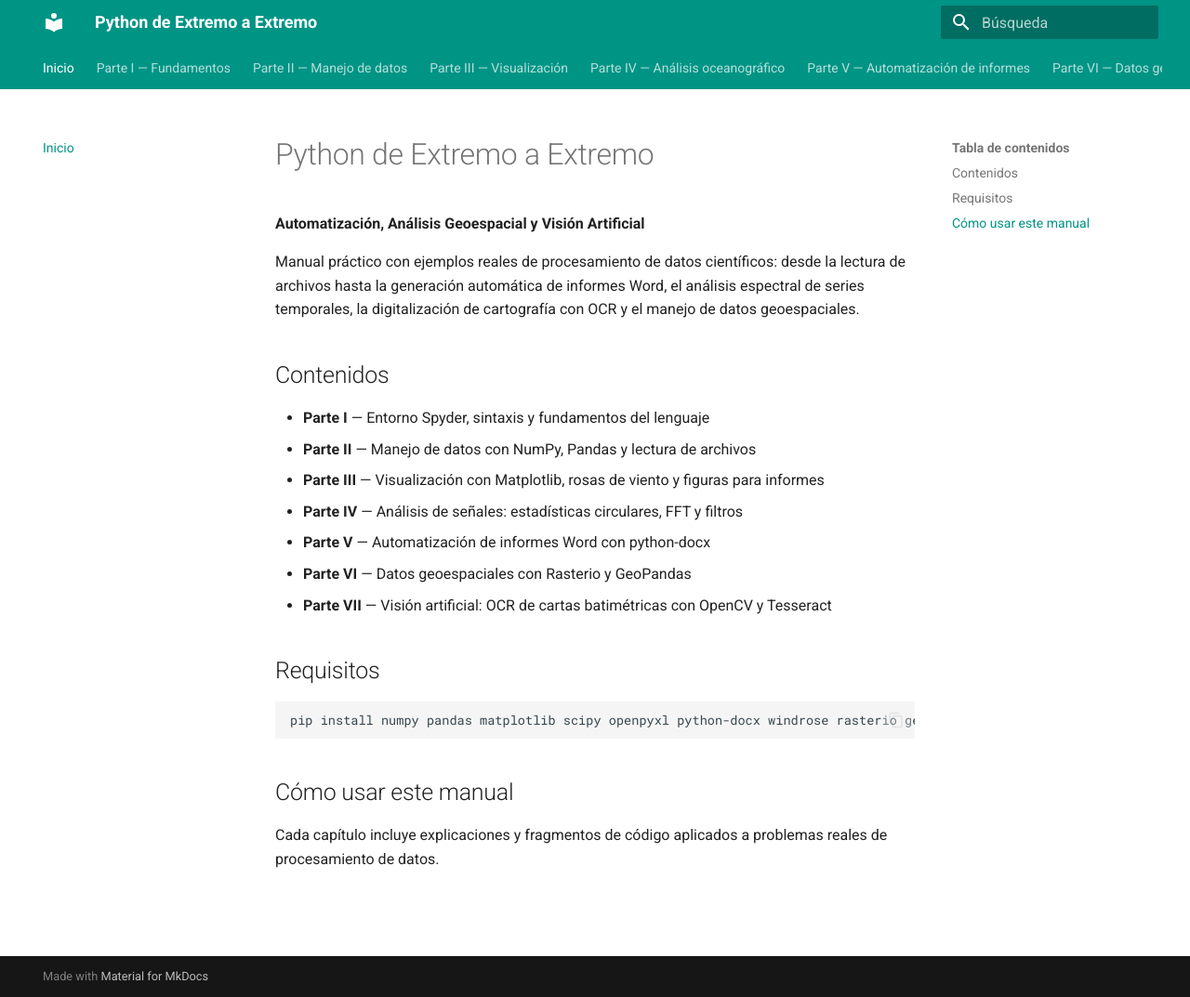
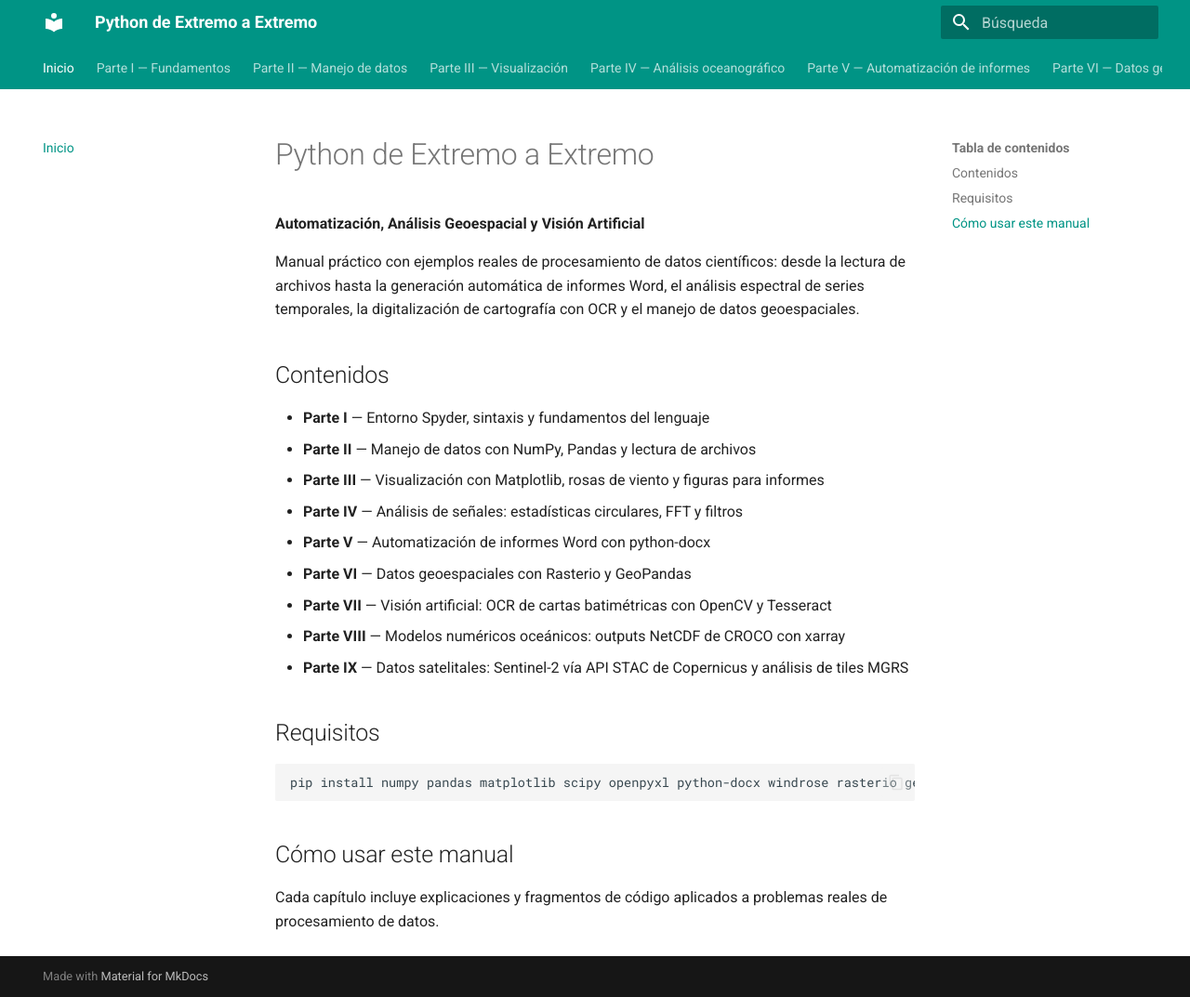
Before and after one commit to TomValderrama/manual-python-oceanografia, an MkDocs documentation site: the page built from docs/index.md, in a window 1280 px wide and 1073 px high. Shown: the whole window at 93% size. Built offline with MkDocs 1.6.1 and Material for MkDocs 9.7.7, drawn with Linux system fonts in a browser that asks for light colours.

Commit message:
Agregar capítulos 20 (CROCO) y 21 (Sentinel-2) al PDF, README e index

````diff
--- a/docs/index.md
+++ b/docs/index.md
@@ -13,11 +13,13 @@ Manual práctico con ejemplos reales de procesamiento de datos científicos: des
 - **Parte V** — Automatización de informes Word con python-docx
 - **Parte VI** — Datos geoespaciales con Rasterio y GeoPandas
 - **Parte VII** — Visión artificial: OCR de cartas batimétricas con OpenCV y Tesseract
+- **Parte VIII** — Modelos numéricos oceánicos: outputs NetCDF de CROCO con xarray
+- **Parte IX** — Datos satelitales: Sentinel-2 vía API STAC de Copernicus y análisis de tiles MGRS
 
 ## Requisitos
 
 ```bash
-pip install numpy pandas matplotlib scipy openpyxl python-docx windrose rasterio geopandas pyproj contextily opencv-python pytesseract pillow
+pip install numpy pandas matplotlib scipy openpyxl python-docx windrose rasterio geopandas pyproj contextily opencv-python pytesseract pillow xarray netcdf4 cartopy pystac-client shapely
 ```
 
 ## Cómo usar este manual
````
Also changed, not shown: README.md (+3 -1 lines), 1 other file.
